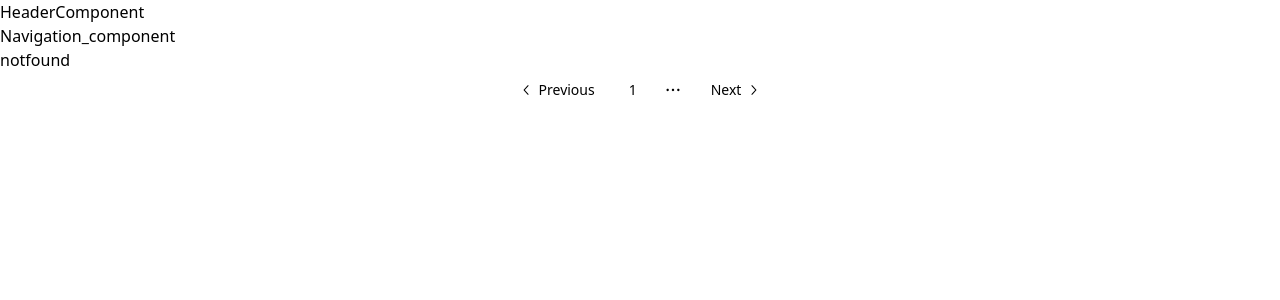
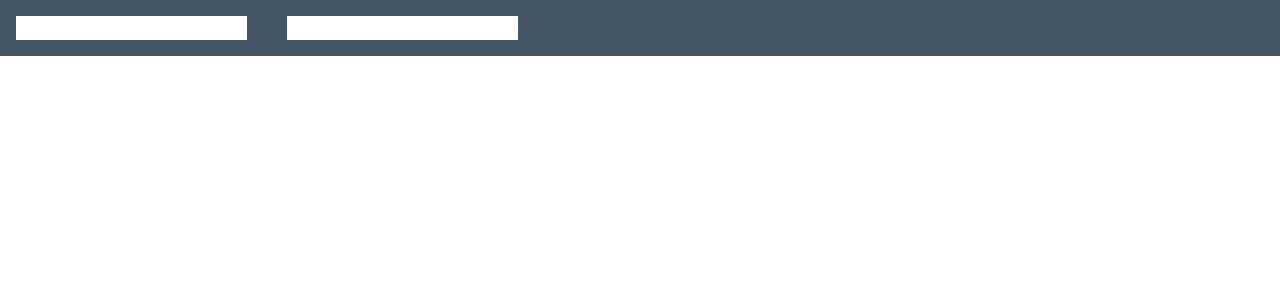
Before and after one commit to Moniroth-03/pos-frontend-IP-Project, a React (Vite) app: page /login in a window 1280 px wide. Shown: the top 300 px of the page. Built offline with nearby package versions, Linux system fonts and the light colour scheme.

Commit message:
auth code

```diff
--- a/src/app/App.tsx
+++ b/src/app/App.tsx
@@ -3,18 +3,21 @@ import { Route, Routes } from 'react-router-dom'
 import LayoutComponent from './layout/layout.component'
 import './App.css'
 import Authentication from './auth/auth.component';
+import LoginComponent from './pages/login/login.component';
 
 function App() {
 
   return (
     <Routes>
-      <Route path='*' element={<Authentication/>}>
-        <Route path='/*' element={<LayoutComponent/>}>
-          <Route path="" element={<div>hi</div>} />
+      <Route path='/' element={<Authentication/>}>
+        <Route path='/' element={<LayoutComponent/>}>
+          <Route path="/" element={<div>hi</div>} />
 
           <Route path="*" element={<div>notfound</div>} />
         </Route>
       </Route>
+
+      <Route path='/login' element={<LoginComponent/>} />
     </Routes>
   )
 }
--- a/src/app/auth/auth.component.tsx
+++ b/src/app/auth/auth.component.tsx
@@ -1,14 +1,13 @@
-import { Outlet } from "react-router-dom"
+import { useSelector } from "react-redux";
+import { Navigate, Outlet, useLocation } from "react-router-dom"
+import { selectToken } from "./auth.reducer";
 
 
 const Authentication = () => {
+  const token = useSelector(selectToken)
+  const location = useLocation();
   return (
-    <>
-        {
-
-            <Outlet></Outlet>
-        }
-    </>
+        token? <Outlet/>: <Navigate to="/login" state={{ from: location}} replace />
   )
 }
 
--- a/src/app/redux/action/auth/auth.reducer.ts
+++ b/src/app/auth/auth.reducer.ts
@@ -1,5 +1,5 @@
 import { PayloadAction, createSlice } from '@reduxjs/toolkit'
-import { RootState } from '../../store';
+import { RootState } from '../redux/store';
 
 type TState = {
     user: null | string;
--- /dev/null
+++ b/src/app/auth/authApi.slice.ts
@@ -0,0 +1,20 @@
+/* eslint-disable @typescript-eslint/no-explicit-any */
+import { apiSlice } from '../redux/action/apiSlice'
+
+export const authApiSlice = apiSlice.injectEndpoints({
+    endpoints: (builders: any) => ({
+        login: builders.mutation({
+            // eslint-disable-next-line @typescript-eslint/no-explicit-any
+            query: (credentials: any) => ({
+                url: '/auth',
+                method: 'POST',
+                body: { ...credentials }
+            })
+        }),
+
+    })
+})
+
+export const {
+    useLoginMutation
+} = authApiSlice;
--- a/src/app/pages/login/auth.component.tsx
+++ /dev/null
@@ -1,9 +0,0 @@
-
-
-const LoginComponent = () => {
-  return (
-    <div></div>
-  )
-}
-
-export default LoginComponent
--- /dev/null
+++ b/src/app/pages/login/login.component.tsx
@@ -0,0 +1,60 @@
+import { useEffect, useRef, useState } from "react"
+import { useNavigate } from "react-router-dom";
+import { useDispatch } from "react-redux";
+import { setCredentials } from "@/app/auth/auth.reducer";
+import { useLoginMutation } from '@/app/auth/authApi.slice.js'
+
+const LoginComponent = () => {
+
+  const errRef = useRef<undefined | any>('');
+  const [user, setUser] = useState('')
+  const [pwd, setPwd] = useState('')
+  const [errMsg, setErrMsg] = useState('')
+  const navigate = useNavigate();
+  const dispatch = useDispatch();
+
+  const [login, {isLoading}] = useLoginMutation();
+
+  useEffect(()=>{
+    setErrMsg('');
+  },[user,pwd]);
+
+  const handleSubmit = async(e: Event) =>{
+    e.preventDefault();
+
+    try{
+      const userData = await login({user,pwd}).unwrap()
+      dispatch(setCredentials({...userData,user}));
+      setUser('');
+      setPwd('');
+      navigate('/dashboard');
+    }catch(err: any){
+      if(!err?.response){
+        setErrMsg('no server response')
+      }else if(err.response?.status === 400){
+        setErrMsg('missing usernaem or password');
+      }else if(err.response?.status === 401){
+        setErrMsg('not authorized')
+      }else{
+        setErrMsg('login failed')
+      }
+
+      errRef.current.focus();
+    }
+  }
+
+  const handleUserInput = (e: Event ) => setUser(e.target.value)
+  const handlePwdInput = (e: Event ) => setPwd(e.target.value)
+
+  return (
+    <>
+      <form className="bg-slate-600 p-4 flex gap-10" onSubmit={()=>handleSubmit}>
+        <input onChange={()=>handleUserInput} value={user}/>
+        <input onChange={()=>handlePwdInput} value={pwd}/>
+      </form>
+    </>
+
+  )
+}
+
+export default LoginComponent
--- a/src/app/api/apiSlice.js
+++ b/src/app/redux/action/apiSlice.js
@@ -1,6 +1,7 @@
+/* eslint-disable @typescript-eslint/no-explicit-any */
 import { fetchBaseQuery, createApi }  from '@reduxjs/toolkit/query/react'
 import { env } from '@/environments/environment'
-import { setCredentials, logOut } from '../redux/action/auth/auth.reducer'
+import { setCredentials, logOut } from '../../auth/auth.reducer'
 
 const baseQuery = fetchBaseQuery({
     baseUrl: env.api_url,
@@ -24,7 +25,7 @@ const baseQueryReauth = async ( args, api, extraOptions) => {
             const user = api.getState().auth.user;
 
             //store new token
-            api.dispatch(setCredentials({...refreshResult.data, user}));
+            api.dispatch(setCredentials({token: refreshResult.data, user: user}));
             result = await baseQuery(args, api, extraOptions);
 
         }else{
--- a/src/app/redux/store.ts
+++ b/src/app/redux/store.ts
@@ -1,6 +1,6 @@
 import { configureStore } from '@reduxjs/toolkit'
-import authSlice from './action/auth/auth.reducer'
-import { apiSlice } from '../api/apiSlice.js';
+import authSlice from '../auth/auth.reducer.js'
+import { apiSlice } from './action/apiSlice.js';
 
 export const store = configureStore({
   reducer: {
--- a/src/main.tsx
+++ b/src/main.tsx
@@ -2,7 +2,7 @@ import React from 'react'
 import ReactDOM from 'react-dom/client'
 import App from './app/App.tsx'
 import './index.css'
-import { BrowserRouter } from 'react-router-dom'
+import { BrowserRouter, Routes, Route } from 'react-router-dom'
 import { store } from './app/redux/store.ts'
 import { Provider } from 'react-redux'
 
@@ -10,7 +10,7 @@ ReactDOM.createRoot(document.getElementById('root')!).render(
   <React.StrictMode>
     <Provider store={store}>
       <BrowserRouter>
-        <App />
+        <App/>
       </BrowserRouter>
     </Provider>
   </React.StrictMode>,
```
Also changed, not shown: src/app/redux/action/auth/authApi.slice.js (deleted, +0 -14 lines), src/app/auth/auth.hook.tsx (deleted).
